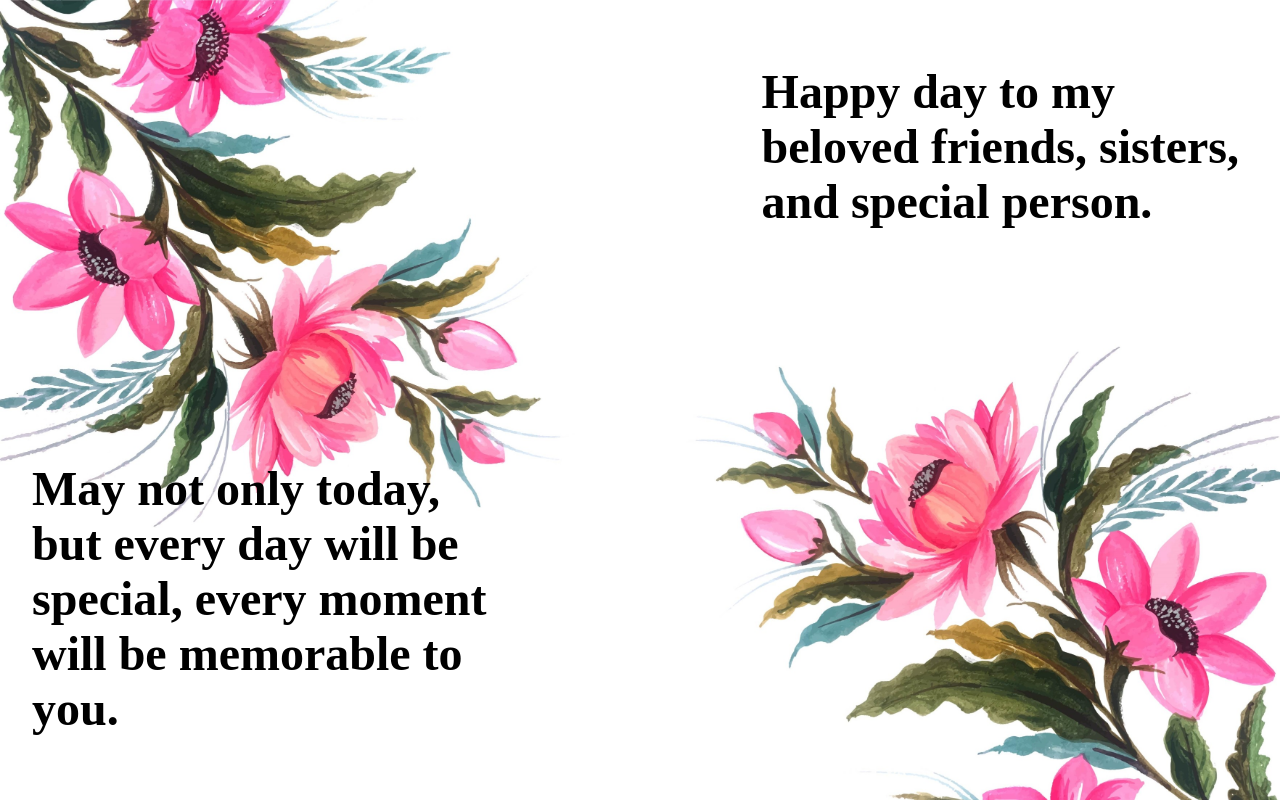
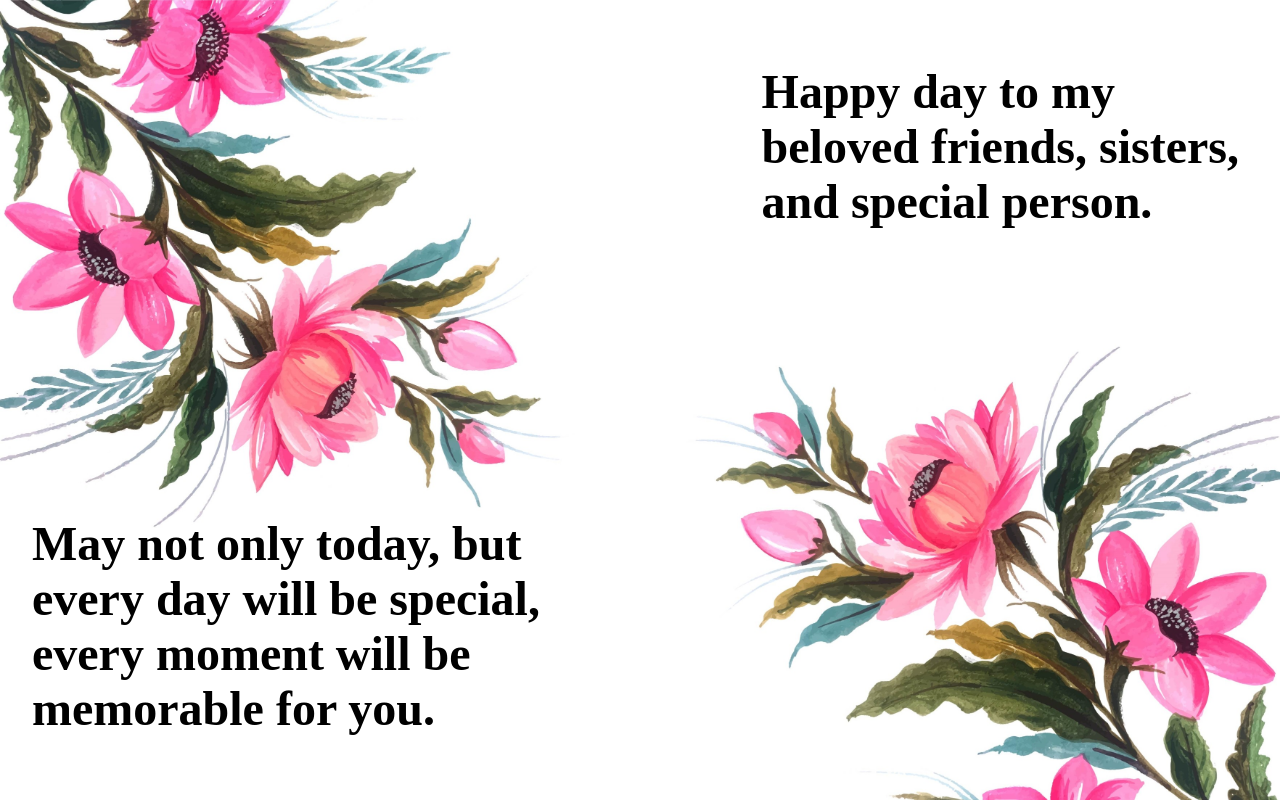
Before and after one commit to nhantran3395/happy-day, a Next.js app: page / in a window 1280 px wide. Built offline with nearby package versions, Linux system fonts and the light colour scheme; a web font is replaced by a local one.

Commit message:
style: edit message content and width

```diff
--- a/pages/index.tsx
+++ b/pages/index.tsx
@@ -23,14 +23,14 @@ const Home: NextPage = () => {
 
       <div className={styles.container}>
         <div className={styles.boxTopRight}>
-          <h1 className={styles.quote}>
+          <h1 className={styles.quoteTopRight}>
             Happy day to my beloved friends, sisters, and special person.
           </h1>
         </div>
         <div className={styles.boxBottomLeft}>
-          <h1 className={styles.quote}>
+          <h1 className={styles.quoteBottomLeft}>
             May not only today, but every day will be special, every moment will
-            be memorable to you.
+            be memorable for you.
           </h1>
         </div>
       </div>
--- a/styles/Home.module.css
+++ b/styles/Home.module.css
@@ -22,7 +22,12 @@
   padding: 2rem;
 }
 
-.quote {
+.quoteTopRight {
   max-width: 40%;
   font-size: 3rem;
 }
+
+.quoteBottomLeft {
+  max-width: 50%;
+  font-size: 3rem;
+}
```
